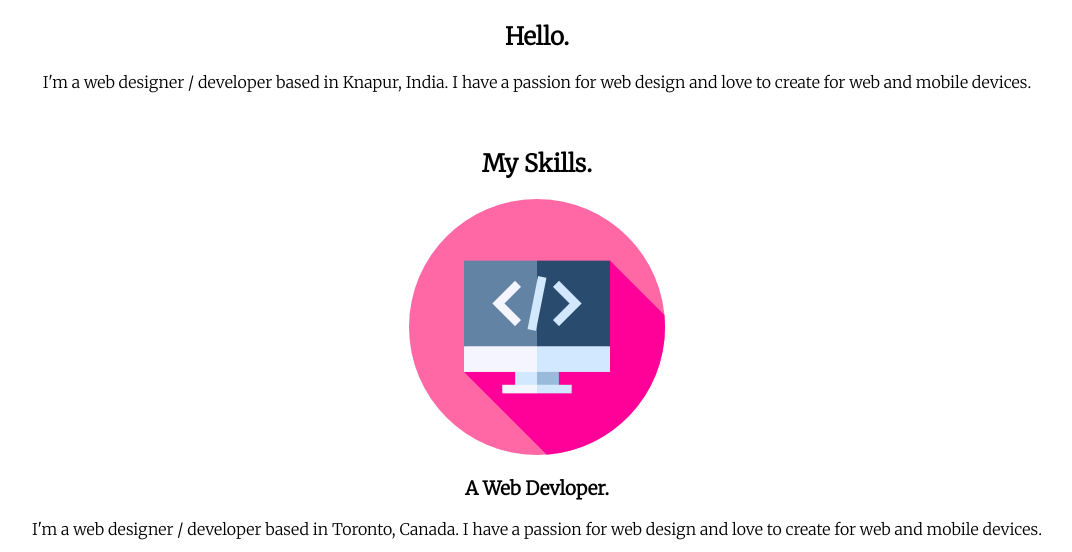
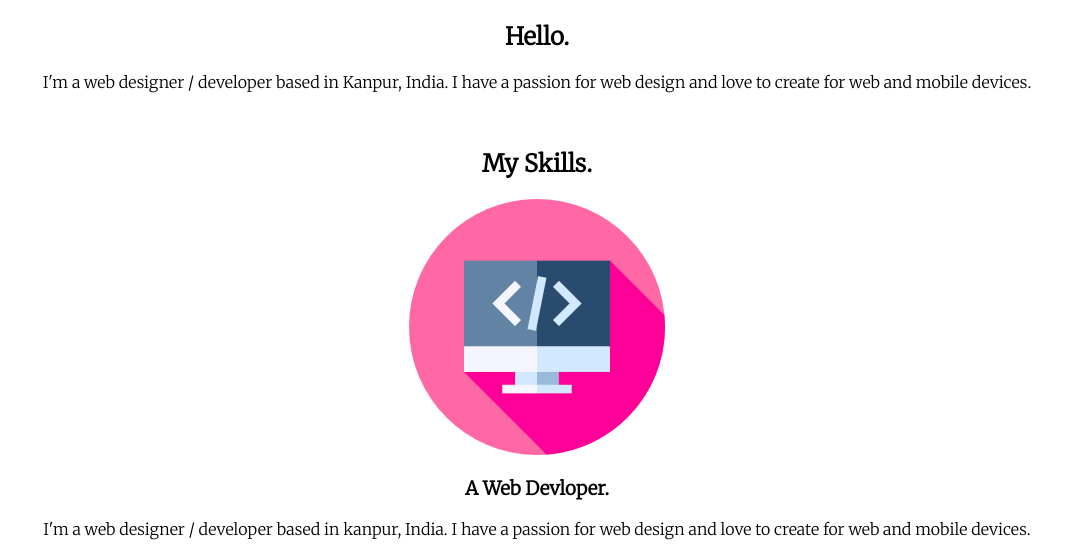
Before and after one commit to blackshirtcode/mynew, a plain HTML site: page index.html in a window 1280 px wide. Shown: the part 1066-1618 px from the top of the page, without its empty margins (103-1175 px from the left). Drawn offline with Linux system fonts and the light colour scheme.

Commit message:
Update index.html

```diff
--- a/index.html
+++ b/index.html
@@ -35,7 +35,7 @@
     <div class="profile">
       <img class="profile" src="profile.png" alt="">
       <h2>Hello.</h2>
-      <p>I'm a web designer / developer based in Knapur, India. I have a passion for web design and love to create for web and mobile devices.</p>
+      <p>I'm a web designer / developer based in Kanpur, India. I have a passion for web design and love to create for web and mobile devices.</p>
     </div>
     <br>
     <div class="skills">
@@ -44,8 +44,8 @@
         <img class="code" src="code (1).png" alt="code image">
         <h3>A Web Devloper.</h3>
 
-        <p>I'm a web designer / developer based in Toronto,
-          Canada. I have a passion for web design and love to
+        <p>I'm a web designer / developer based in kanpur,
+          India. I have a passion for web design and love to
           create for web and mobile devices.</p>
       </div>
       <div class="skill-row">
```
